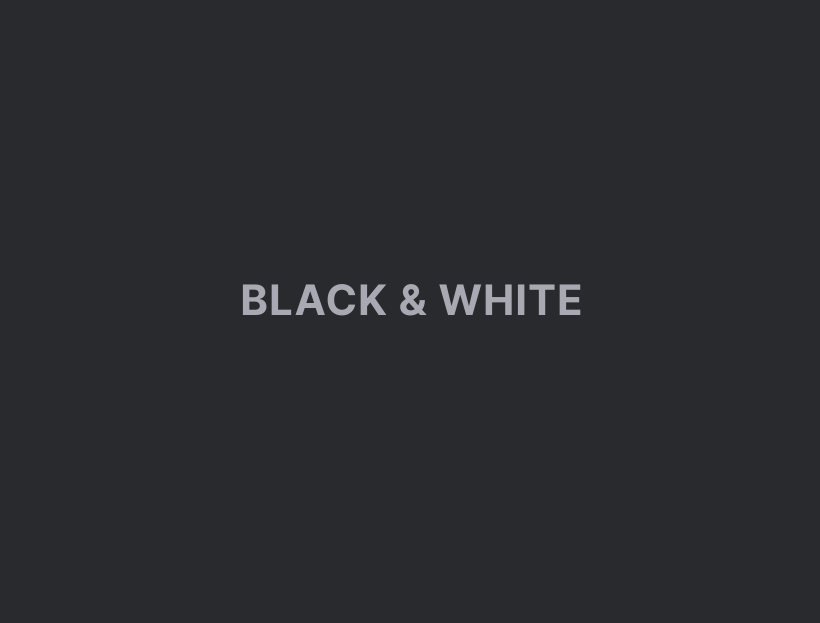
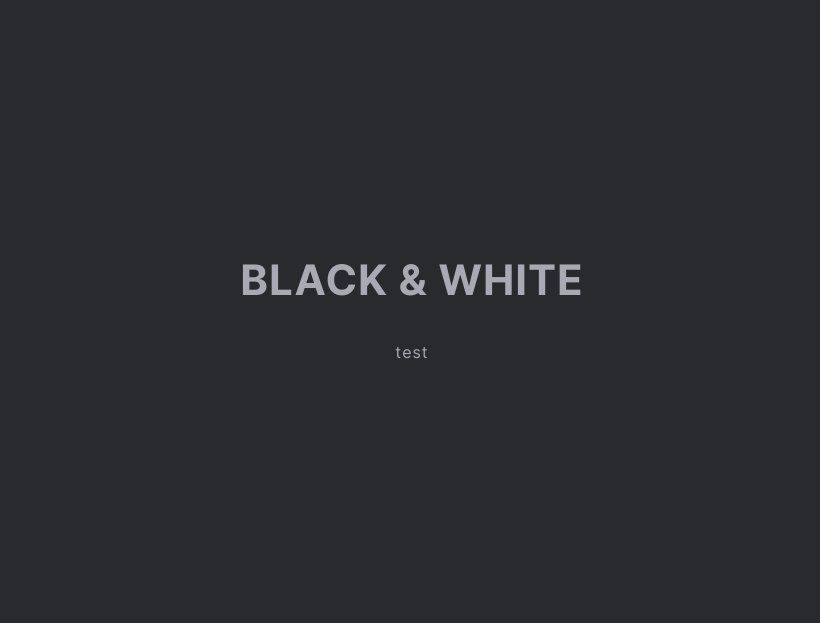
Before and after one commit to 8L4CKW3LL/8L4CKW3LL.github.io, a plain HTML site: page index.html in a window 1280 px wide. Shown: the part 68-691 px from the top of the page, without its empty margins (228-1048 px from the left). Drawn offline with nearby package versions, Linux system fonts and the light colour scheme.

Commit message:
rebuilding site 2020年 11月  8日 日曜日 23:54:16 JST

```diff
--- a/index.html
+++ b/index.html
@@ -6,7 +6,7 @@
 <meta http-equiv="X-UA-Compatible" content="ie=edge">
 <meta name="viewport" content="width=device-width, initial-scale=1, shrink-to-fit=no">
 <meta name="author" content="">
-<meta name="description" content="" />
+<meta name="description" content="test" />
 <meta name="keywords" content="" />
 <meta name="robots" content="noodp" />
 <meta name="theme-color" content="" />
@@ -118,6 +118,7 @@
 
 
             <h1>BLACK &amp; WHITE</h1>
+                <p>test</p>
         </div>
     </main>
 
```
